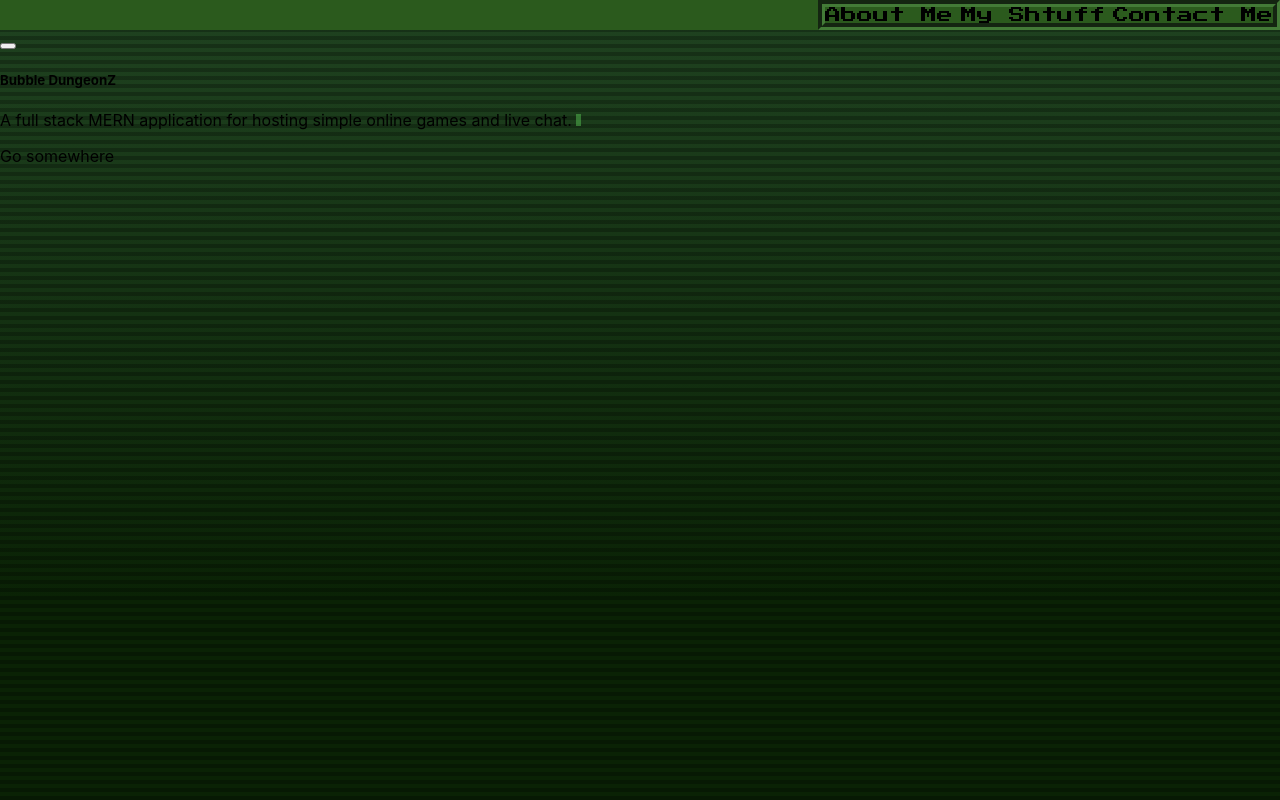
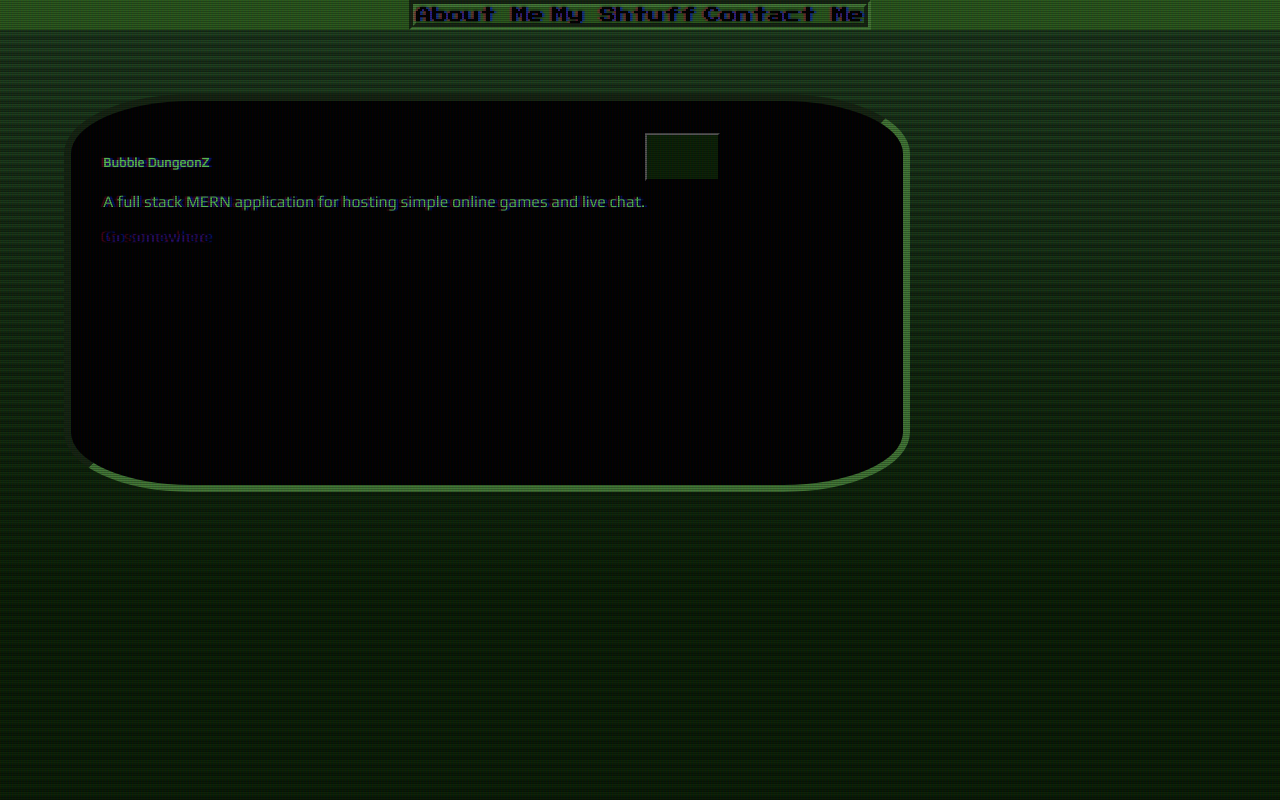
Before and after one commit to madrodgerflynn/reactFolio, a React (Create React App) app: page /MyShtuff in a window 1280 px wide. Built offline with nearby package versions, Linux system fonts and the light colour scheme; a web font is replaced by a local one.

Commit message:
styling and working on MyShtuff & Contact Me

```diff
--- a/public/index.html
+++ b/public/index.html
@@ -34,7 +34,7 @@
   </head>
   <body>
     <noscript>You need to enable JavaScript to run this app.</noscript>
-    <div id="root"></div>
+    <div id="root" class="crt"></div>
     <!--
       This HTML file is a template.
       If you open it directly in the browser, you will see an empty page.
--- a/src/componenets/bio/Bio.css
+++ b/src/componenets/bio/Bio.css
@@ -18,8 +18,9 @@
 }
 .bioContainer {
   display: flex;
+  position: absolute;
   width: 60%;
-  height: 30%;
+  height: 40%;
   padding: 2rem;
   margin: 4rem;
   border: 7px inset var(--space);
@@ -28,6 +29,7 @@
   font-weight: 300;
   color: var(--mandarin);
   background-color: var(--black);
+  border-radius: 15%;
 }
 /* .navbar {
   display: flex;
@@ -44,16 +46,16 @@
   }
 } */
 /* This adds a blinking cursor after the text in the bio */
-p::after {
+/* p::after {
   content: "";
   width: 5px;
   height: 12px;
   background: var(--mandarin);
   display: inline-block;
-  animation: cursor-blink 1.5s steps(2) infinite;
+  animation: cursor-blink 1.15s steps(2) infinite;
 }
 @keyframes cursor-blink {
   0% {
     opacity: 0;
   }
-}
+} */
--- a/src/componenets/bio/Bio.js
+++ b/src/componenets/bio/Bio.js
@@ -3,29 +3,20 @@
 import TypeIt from "typeit-react";
 
 export default function Bio() {
-  // new TypeIt("#bioText", {
-  //   strings: [
-  //     "My name is Tyler Anderson and have always had an interest in all things computer related.",
-  //     " I attempted to study computer science once I was in college, but got distracted by another subject, and graduated with a BS in Anthropology.",
-  //     "I then attended a technical university and received an associates in Electrical Engineering.",
-  //     "Again I was given the chance to code and really enjoyed it.",
-  //     "It wasn't until many years and a couple jobs later that I again was given an oppourtunity to code.",
-  //     "I jumped into it head on with the DU Cooding Bootcamp, and haven't looked back",
-  //   ],
-  //   speed: 50,
-  //   lifeLike: true,
-  //   startDelay: 0,
-  //   cursorChar: "|",
-  // }).go();
   return (
     <div className="body">
       <h1>Welcome to my portfolio!</h1>
 
       <div className="bioDescription">
         <div className="bioContainer">
-          <p id="bioText">
-            <TypeIt element={"p"}></TypeIt>
-            My name is Tyler Anderson and have always had an interest in all
+          <TypeIt
+            options={{
+              speed: 60,
+              waitUntilVisible: true,
+            }}
+            element={"p"}
+          >
+            My name is Tyler Anderson and I have always had an interest in all
             things computer related. I attempted to study computer science once
             I was in college, but got distracted by another subject, and
             graduated with a BS in Anthropology. I then attended a technical
@@ -34,7 +25,7 @@
             wasn't until many years and a couple jobs later that I again was
             given an oppourtunity to code. I jumped into it head on with the DU
             Cooding Bootcamp, and haven't looked back
-          </p>
+          </TypeIt>
         </div>
       </div>
     </div>
--- a/src/componenets/myShtuff/MyShtuff.css
+++ b/src/componenets/myShtuff/MyShtuff.css
@@ -1 +1,25 @@
 @import "../../utils/colors.css";
+
+.card {
+  display: flex;
+  position: absolute;
+  width: 60%;
+  height: 40%;
+  padding: 2rem;
+  margin: 4rem;
+  border: 7px inset var(--space);
+  /* background-color: var(--mandarin); */
+  font-family: "Play", sans-serif;
+  font-weight: 300;
+  color: var(--mandarin);
+  background-color: var(--black);
+  border-radius: 15%;
+}
+.galleryBtn {
+  height: 15%;
+  width: 75px;
+  background-color: var(--lilac);
+}
+.buttonLocation {
+  display: flex;
+}
--- a/src/componenets/myShtuff/MyShtuff.js
+++ b/src/componenets/myShtuff/MyShtuff.js
@@ -7,7 +7,7 @@
 
   const displayNextProject = () => {
     if (project.index < projects.length - 1) {
-      setProject(prejects[project.index + 1]);
+      setProject(projects[project.index + 1]);
       return;
     } else {
       setProject(projects[0]);
@@ -24,9 +24,6 @@
   return (
     <div className="card">
       {/* <img className="card-img-top" src="..." alt="Card image cap"></img> */}
-      <button className="galleryBtn" onClick={displayPreviousProject}>
-        <i className="fa-solid fa-arrow-left"></i>
-      </button>
       <div className="card-body">
         <h5 className="card-title">{project.title}</h5>
         <p className="card-text">{project.description} </p>
@@ -34,6 +31,11 @@
           Go somewhere
         </a>
       </div>
+      <div className="buttonLocation">
+        <button className="galleryBtn" onClick={displayPreviousProject}>
+          <i className="fa-solid fa-arrow-left"></i>
+        </button>
+      </div>
     </div>
   );
 }
--- a/src/componenets/navbar/NavBar.css
+++ b/src/componenets/navbar/NavBar.css
@@ -3,7 +3,7 @@
 .navBar-container {
   background-color: var(--buff);
   display: flex;
-  justify-content: flex-end;
+  justify-content: space-evenly;
 }
 .navbar {
   display: flex;
--- a/src/index.css
+++ b/src/index.css
@@ -25,20 +25,195 @@
   background-size: 100% 8px;
   z-index: 2;
 }
-/* width: 100%;
-    height: 100px;
-    z-index: 8;
-    background: linear-gradient(
-        0deg,
-        rgba(0, 0, 0, 0) 0%,
-        rgba(255, 255, 255, 0.2) 10%,
-        rgba(0, 0, 0, 0.1) 100%
-    );
-    opacity: 0.1;
-    position: absolute;
-    bottom: 100%;
-    animation: scanline 10s linear infinite; */
+
 code {
   font-family: source-code-pro, Menlo, Monaco, Consolas, "Courier New",
     monospace;
 }
+@keyframes flicker {
+  0% {
+    opacity: 0.27861;
+  }
+  5% {
+    opacity: 0.34769;
+  }
+  10% {
+    opacity: 0.23604;
+  }
+  15% {
+    opacity: 0.90626;
+  }
+  20% {
+    opacity: 0.18128;
+  }
+  25% {
+    opacity: 0.83891;
+  }
+  30% {
+    opacity: 0.65583;
+  }
+  35% {
+    opacity: 0.67807;
+  }
+  40% {
+    opacity: 0.26559;
+  }
+  45% {
+    opacity: 0.84693;
+  }
+  50% {
+    opacity: 0.96019;
+  }
+  55% {
+    opacity: 0.08594;
+  }
+  60% {
+    opacity: 0.20313;
+  }
+  65% {
+    opacity: 0.71988;
+  }
+  70% {
+    opacity: 0.53455;
+  }
+  75% {
+    opacity: 0.37288;
+  }
+  80% {
+    opacity: 0.71428;
+  }
+  85% {
+    opacity: 0.70419;
+  }
+  90% {
+    opacity: 0.7003;
+  }
+  95% {
+    opacity: 0.36108;
+  }
+  100% {
+    opacity: 0.24387;
+  }
+}
+@keyframes textShadow {
+  0% {
+    text-shadow: 0.4389924193300864px 0 1px rgba(0, 30, 255, 0.5),
+      -0.4389924193300864px 0 1px rgba(255, 0, 80, 0.3), 0 0 3px;
+  }
+  5% {
+    text-shadow: 2.7928974010788217px 0 1px rgba(0, 30, 255, 0.5),
+      -2.7928974010788217px 0 1px rgba(255, 0, 80, 0.3), 0 0 3px;
+  }
+  10% {
+    text-shadow: 0.02956275843481219px 0 1px rgba(0, 30, 255, 0.5),
+      -0.02956275843481219px 0 1px rgba(255, 0, 80, 0.3), 0 0 3px;
+  }
+  15% {
+    text-shadow: 0.40218538552878136px 0 1px rgba(0, 30, 255, 0.5),
+      -0.40218538552878136px 0 1px rgba(255, 0, 80, 0.3), 0 0 3px;
+  }
+  20% {
+    text-shadow: 3.4794037899852017px 0 1px rgba(0, 30, 255, 0.5),
+      -3.4794037899852017px 0 1px rgba(255, 0, 80, 0.3), 0 0 3px;
+  }
+  25% {
+    text-shadow: 1.6125630401149584px 0 1px rgba(0, 30, 255, 0.5),
+      -1.6125630401149584px 0 1px rgba(255, 0, 80, 0.3), 0 0 3px;
+  }
+  30% {
+    text-shadow: 0.7015590085143956px 0 1px rgba(0, 30, 255, 0.5),
+      -0.7015590085143956px 0 1px rgba(255, 0, 80, 0.3), 0 0 3px;
+  }
+  35% {
+    text-shadow: 3.896914047650351px 0 1px rgba(0, 30, 255, 0.5),
+      -3.896914047650351px 0 1px rgba(255, 0, 80, 0.3), 0 0 3px;
+  }
+  40% {
+    text-shadow: 3.870905614848819px 0 1px rgba(0, 30, 255, 0.5),
+      -3.870905614848819px 0 1px rgba(255, 0, 80, 0.3), 0 0 3px;
+  }
+  45% {
+    text-shadow: 2.231056963361899px 0 1px rgba(0, 30, 255, 0.5),
+      -2.231056963361899px 0 1px rgba(255, 0, 80, 0.3), 0 0 3px;
+  }
+  50% {
+    text-shadow: 0.08084290417898504px 0 1px rgba(0, 30, 255, 0.5),
+      -0.08084290417898504px 0 1px rgba(255, 0, 80, 0.3), 0 0 3px;
+  }
+  55% {
+    text-shadow: 2.3758461067427543px 0 1px rgba(0, 30, 255, 0.5),
+      -2.3758461067427543px 0 1px rgba(255, 0, 80, 0.3), 0 0 3px;
+  }
+  60% {
+    text-shadow: 2.202193051050636px 0 1px rgba(0, 30, 255, 0.5),
+      -2.202193051050636px 0 1px rgba(255, 0, 80, 0.3), 0 0 3px;
+  }
+  65% {
+    text-shadow: 2.8638780614874975px 0 1px rgba(0, 30, 255, 0.5),
+      -2.8638780614874975px 0 1px rgba(255, 0, 80, 0.3), 0 0 3px;
+  }
+  70% {
+    text-shadow: 0.48874025155497314px 0 1px rgba(0, 30, 255, 0.5),
+      -0.48874025155497314px 0 1px rgba(255, 0, 80, 0.3), 0 0 3px;
+  }
+  75% {
+    text-shadow: 1.8948491305757957px 0 1px rgba(0, 30, 255, 0.5),
+      -1.8948491305757957px 0 1px rgba(255, 0, 80, 0.3), 0 0 3px;
+  }
+  80% {
+    text-shadow: 0.0833037308038857px 0 1px rgba(0, 30, 255, 0.5),
+      -0.0833037308038857px 0 1px rgba(255, 0, 80, 0.3), 0 0 3px;
+  }
+  85% {
+    text-shadow: 0.09769827255241735px 0 1px rgba(0, 30, 255, 0.5),
+      -0.09769827255241735px 0 1px rgba(255, 0, 80, 0.3), 0 0 3px;
+  }
+  90% {
+    text-shadow: 3.443339761481782px 0 1px rgba(0, 30, 255, 0.5),
+      -3.443339761481782px 0 1px rgba(255, 0, 80, 0.3), 0 0 3px;
+  }
+  95% {
+    text-shadow: 2.1841838852799786px 0 1px rgba(0, 30, 255, 0.5),
+      -2.1841838852799786px 0 1px rgba(255, 0, 80, 0.3), 0 0 3px;
+  }
+  100% {
+    text-shadow: 2.6208764473832513px 0 1px rgba(0, 30, 255, 0.5),
+      -2.6208764473832513px 0 1px rgba(255, 0, 80, 0.3), 0 0 3px;
+  }
+}
+.crt::after {
+  content: " ";
+  display: block;
+  position: absolute;
+  top: 0;
+  left: 0;
+  bottom: 0;
+  right: 0;
+  background: rgba(18, 16, 16, 0.1);
+  opacity: 0;
+  z-index: 2;
+  pointer-events: none;
+  animation: flicker 0.15s infinite;
+}
+.crt::before {
+  content: " ";
+  display: block;
+  position: absolute;
+  top: 0;
+  left: 0;
+  bottom: 0;
+  right: 0;
+  background: linear-gradient(rgba(18, 16, 16, 0) 50%, rgba(0, 0, 0, 0.25) 50%),
+    linear-gradient(
+      90deg,
+      rgba(255, 0, 0, 0.06),
+      rgba(0, 255, 0, 0.02),
+      rgba(0, 0, 255, 0.06)
+    );
+  z-index: 2;
+  background-size: 100% 2px, 3px 100%;
+  pointer-events: none;
+}
+.crt {
+  animation: textShadow 1.6s infinite;
+}
```
